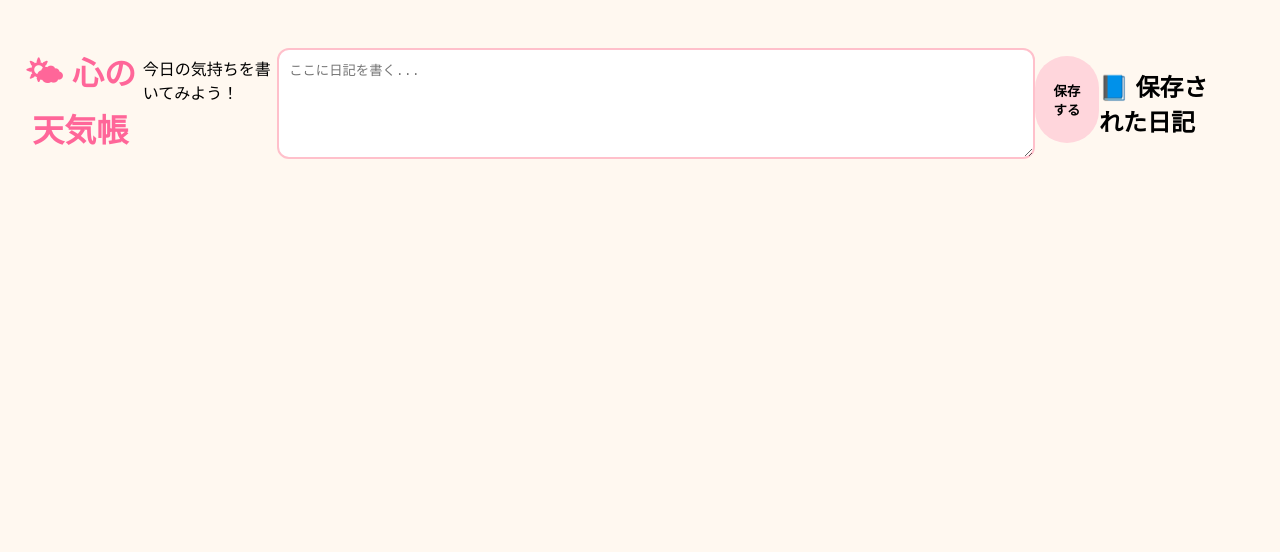
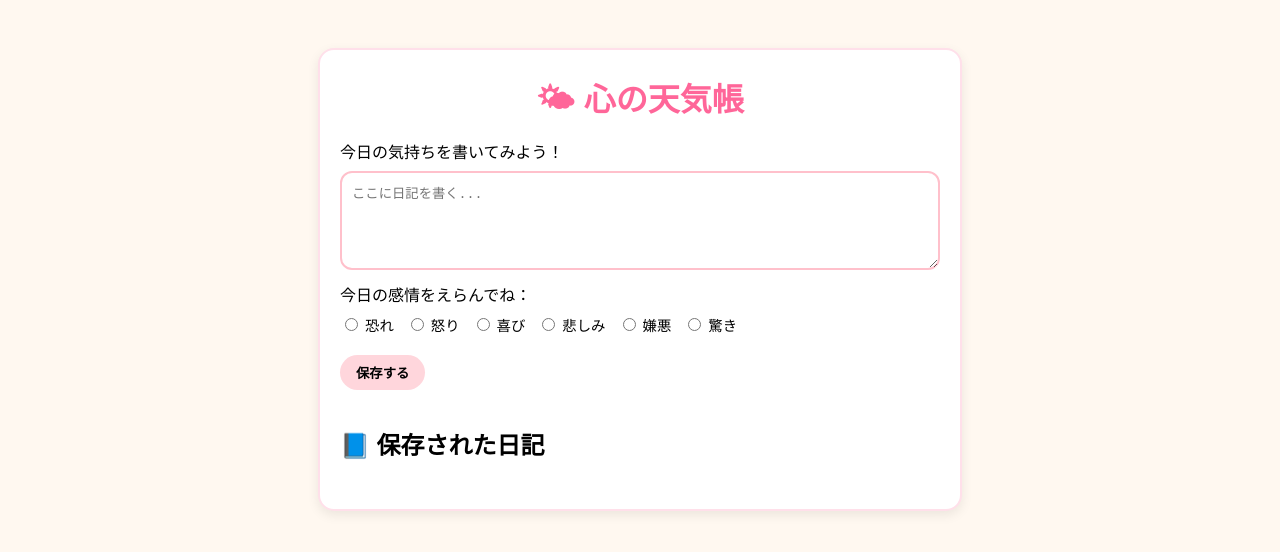
Before and after one commit to monji1027/kokoro-weather, a plain HTML site: page index.html in a window 1280 px wide. Drawn offline with Linux system fonts and the light colour scheme.

Commit message:
Update index.html

```diff
--- a/index.html
+++ b/index.html
@@ -6,17 +6,31 @@
   <link rel="stylesheet" href="style.css">
 </head>
 <body>
-  <h1>🌤 心の天気帳</h1>
+  <div class="diary-page">
+    <h1>🌤 心の天気帳</h1>
 
-  <p>今日の気持ちを書いてみよう！</p>
+    <p>今日の気持ちを書いてみよう！</p>
 
-  <textarea id="diary" rows="5" cols="40" placeholder="ここに日記を書く..."></textarea>
-  <br>
-  <button onclick="saveDiary()">保存する</button>
+    <textarea id="diary" rows="5" cols="40" placeholder="ここに日記を書く..."></textarea>
 
-  <h2>📘 保存された日記</h2>
-  <ul id="list"></ul>
+    <p>今日の感情をえらんでね：</p>
+    <div id="emotions">
+      <label><input type="radio" name="emotion" value="恐れ"> 恐れ</label>
+      <label><input type="radio" name="emotion" value="怒り"> 怒り</label>
+      <label><input type="radio" name="emotion" value="喜び"> 喜び</label>
+      <label><input type="radio" name="emotion" value="悲しみ"> 悲しみ</label>
+      <label><input type="radio" name="emotion" value="嫌悪"> 嫌悪</label>
+      <label><input type="radio" name="emotion" value="驚き"> 驚き</label>
+    </div>
+
+    <button onclick="saveDiary()">保存する</button>
+
+    <h2>📘 保存された日記</h2>
+    <ul id="list" class="diary-list"></ul>
+  </div>
 
   <script src="script.js"></script>
 </body>
+
+
 </html>
```
